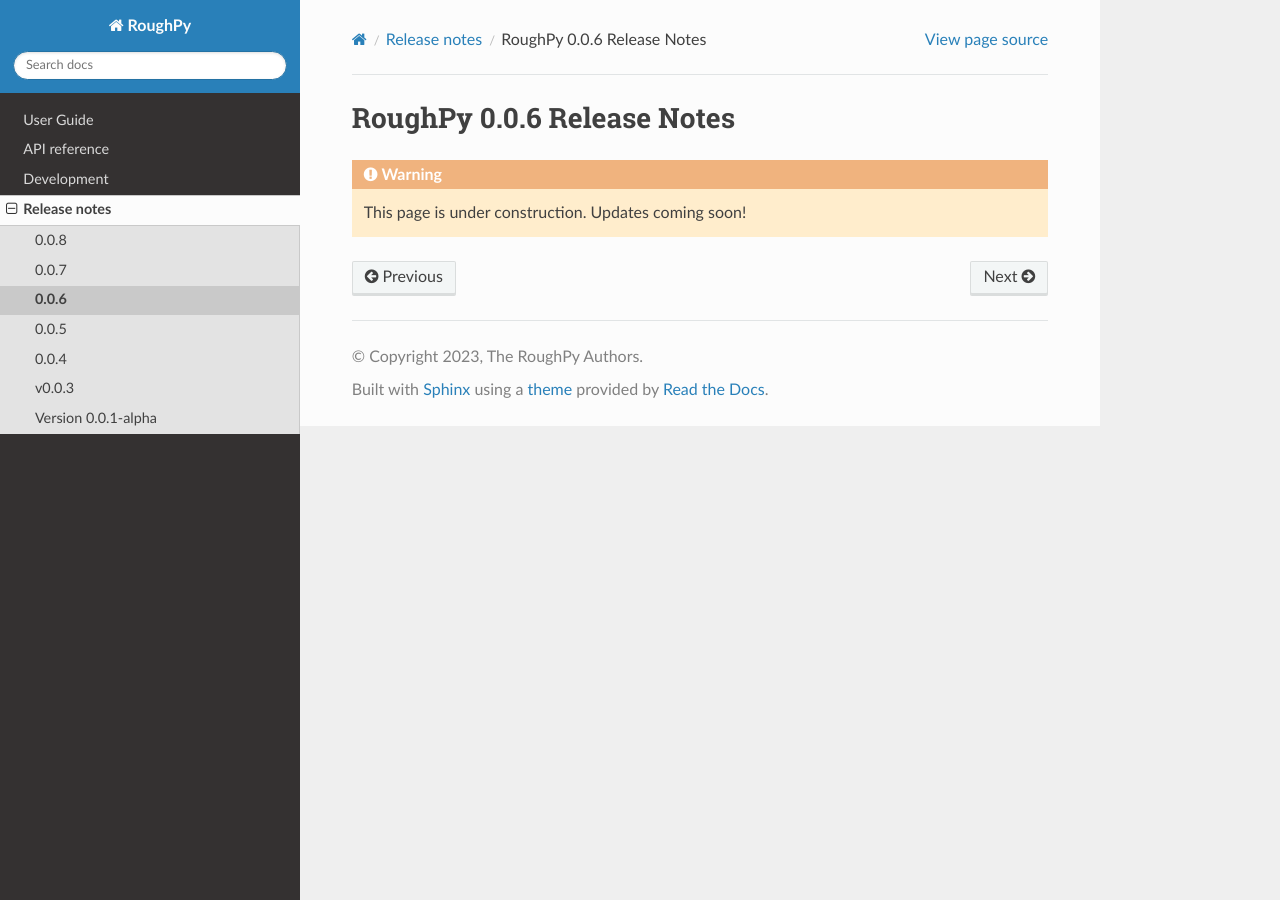
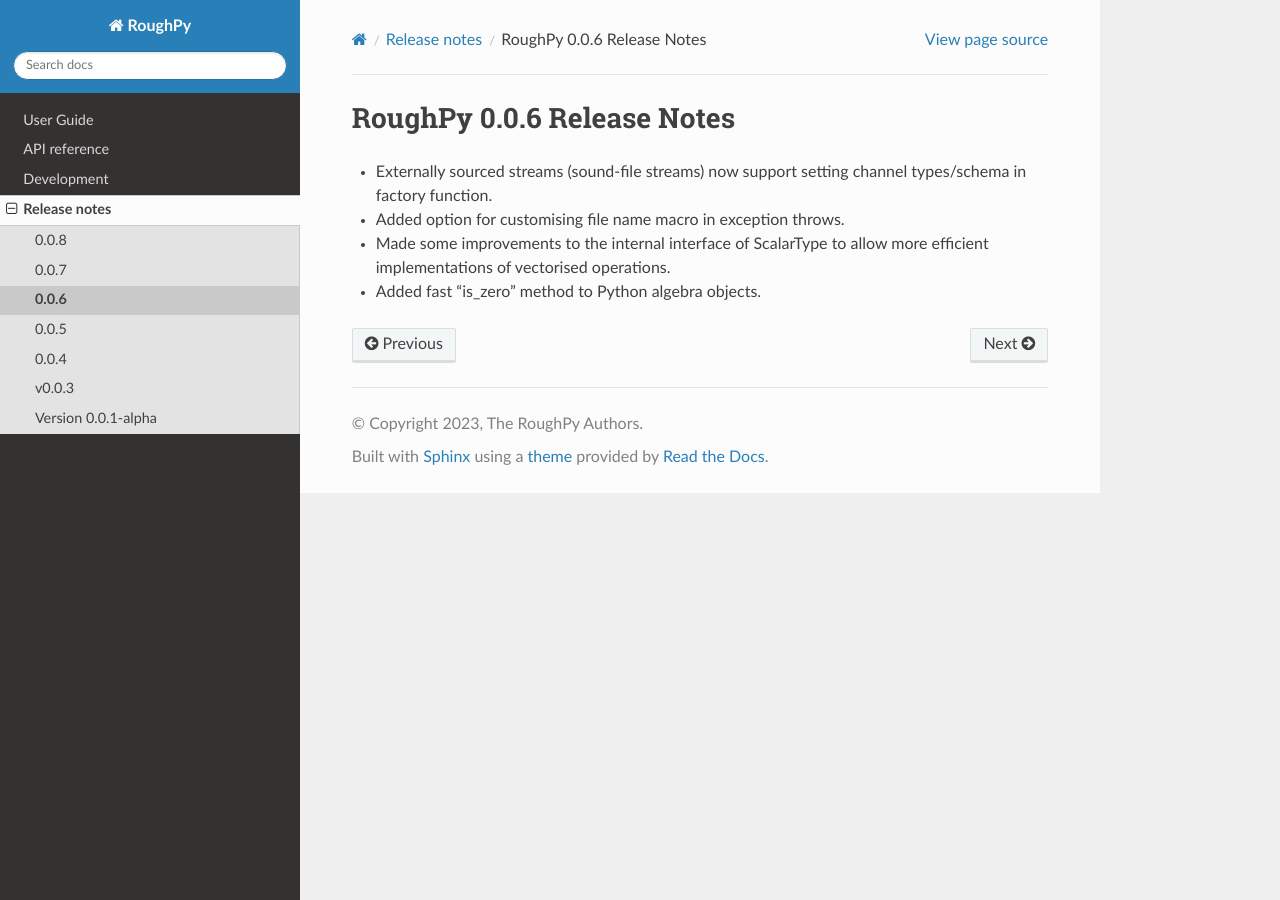
Before and after one commit to datasig-ac-uk/RoughPy, a Sphinx documentation site: the page built from docs/source/release/0.0.6-notes.rst, in a window 1280 px wide. Built offline with Sphinx 7.4.7 and the Read the Docs theme 2.0.0, drawn with Linux system fonts in a browser that asks for light colours; pages that are not in the unit, such as notebooks, are missing from menus.

Commit message:
Add 6 release notes

```diff
--- a/docs/source/release/0.0.6-notes.rst
+++ b/docs/source/release/0.0.6-notes.rst
@@ -2,5 +2,7 @@
 RoughPy 0.0.6 Release Notes
 ===========================
 
-.. warning::
-    This page is under construction. Updates coming soon!
+* Externally sourced streams (sound-file streams) now support setting channel types/schema in factory function.
+* Added option for customising file name macro in exception throws.
+* Made some improvements to the internal interface of ScalarType to allow more efficient implementations of vectorised operations.
+* Added fast "is_zero" method to Python algebra objects.
```
